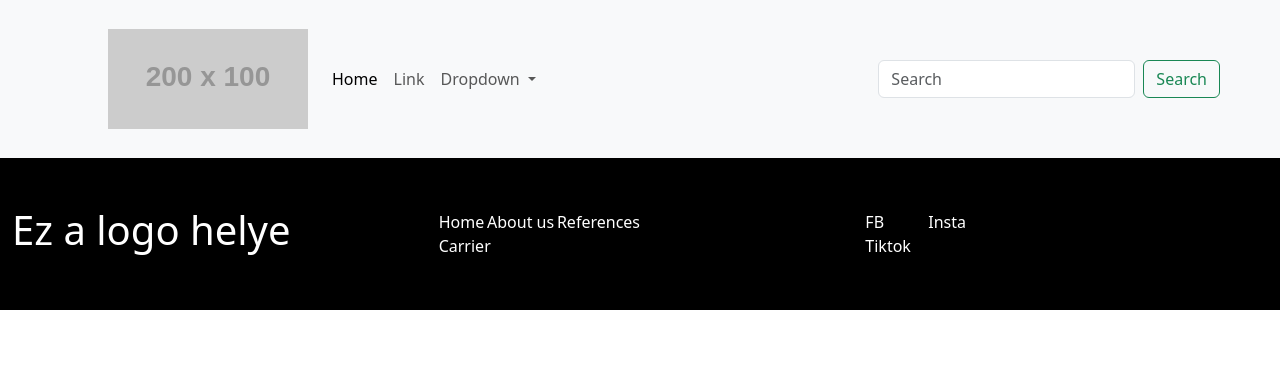
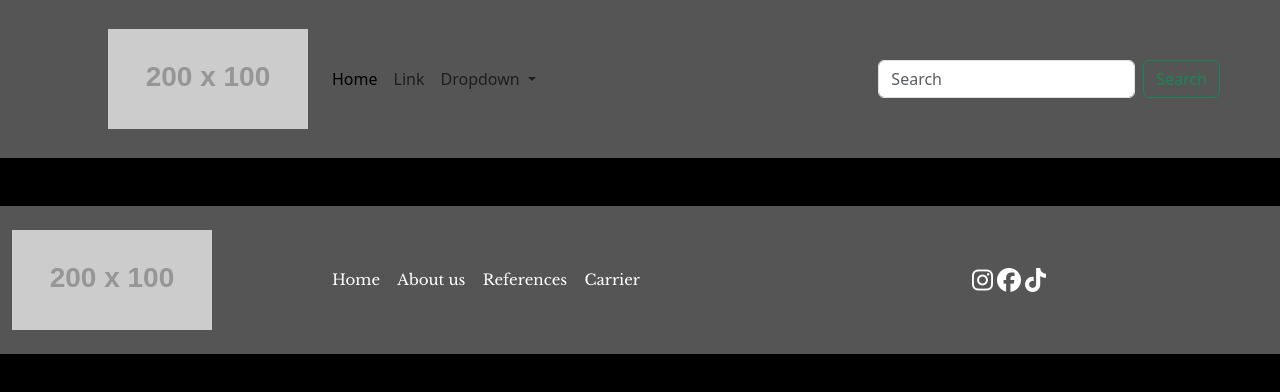
Before and after one commit to balintbenczik/static-bs-site, a plain HTML site: page index.html in a window 1280 px wide. Drawn offline with nearby package versions, Linux system fonts and the light colour scheme; placeholder pictures from the web are drawn by us; a web font is replaced by a local one.

Commit message:
new upload

```diff
--- a/bs-static.css
+++ b/bs-static.css
@@ -0,0 +1,11 @@
+.bg-body-css {
+    background-color: #555555;
+}
+
+
+.libre-baskerville-regular {
+  font-family: "Libre Baskerville", serif;
+  font-weight: 500;
+  font-style: normal;
+  font-size: 15px;
+}
--- a/index.html
+++ b/index.html
@@ -6,12 +6,19 @@
     <meta name="viewport" content="width=device-width, initial-scale=1.0">
     <!-- Bootstrap 5 CSS (CDN) -->
     <link href="https://cdn.jsdelivr.net/npm/bootstrap@5.3.2/dist/css/bootstrap.min.css" rel="stylesheet">
+    <link rel="stylesheet" href="bs-static.css">
+    <link rel="stylesheet" href="https://cdnjs.cloudflare.com/ajax/libs/font-awesome/6.5.1/css/all.min.css">
+    <link rel="preconnect" href="https://fonts.googleapis.com">
+    <link rel="preconnect" href="https://fonts.gstatic.com" crossorigin>
+    <link
+        href="https://fonts.googleapis.com/css2?family=Asap:ital,wght@0,100..900;1,100..900&family=Braah+One&family=Libre+Baskerville:ital,wght@0,400;0,700;1,400&display=swap"
+        rel="stylesheet">
     <title>BS static site</title>
 </head>
 
-<body>
+<body class="bg-black">
     <!--Navbar-->
-    <nav class="navbar navbar-expand-lg bg-body-tertiary">
+    <nav class="navbar navbar-expand-lg bg-body-css">
         <div class="container-fluid mx-5 my-3">
             <a class="navbar-brand ms-5" href="http://127.0.0.1:5500/index.html"><img
                     src="https://www.dummyimage.com/200x100/000/fff" alt="logo" width="200" height="100"></a>
@@ -53,24 +60,25 @@
 
     <!--Navbar-2-->
     <nav>
-        <div class="container-fluid">
+        <div class="container-fluid bg-body-css mt-5">
             <div class="row">
-                <div class="col bg-black py-5">
-                    <h1 class="text-white">Ez a logo helye</h1>
+                <div class="col-lg-3 py-4 ">
+                    <a class="navbar-brand" href="http://127.0.0.1:5500/index.html"><img
+                            src="https://www.dummyimage.com/200x100/000/fff" alt="logo" width="200" height="100"></a>
                 </div>
-                <div class="col bg-black d-flex align-items-center">
+                <div class="col-lg-6 d-flex align-items-center">
                     <ul class="navbar nav text-white w-50">
-                        <li class="nav-item">Home</li>
-                        <li class="nav-item">About us</li>
-                        <li class="nav-item">References</li>
-                        <li class="nav-item">Carrier</li>
+                        <li class="nav-item libre-baskerville-regular">Home</li>
+                        <li class="nav-item libre-baskerville-regular">About us</li>
+                        <li class="nav-item libre-baskerville-regular">References</li>
+                        <li class="nav-item libre-baskerville-regular">Carrier</li>
                     </ul>
                 </div>
-                <div class="col bg-black d-flex align-items-center">
+                <div class="col-lg-3 d-flex align-items-center">
                     <ul class="nav navbar text-white w-25">
-                        <li>FB</li>
-                        <li>Insta</li>
-                        <li>Tiktok</li>
+                        <li><i class="fa-brands fa-instagram fa-xl"></i></li>
+                        <li><i class="fa-brands fa-facebook fa-xl"></i></li>
+                        <li><i class="fa-brands fa-tiktok fa-xl"></i></li>
                     </ul>
 
                 </div>
@@ -82,8 +90,12 @@
     </nav>
 
 
+
+
+
     <!-- Bootstrap JS (bundle) -->
     <script src="https://cdn.jsdelivr.net/npm/bootstrap@5.3.2/dist/js/bootstrap.bundle.min.js"></script>
+    <script src="https://code.jquery.com/jquery-3.6.0.min.js"></script>
 </body>
 
 </html>
```
Also changed, not shown: Untitled-1.html (added, +73 -0 lines).
